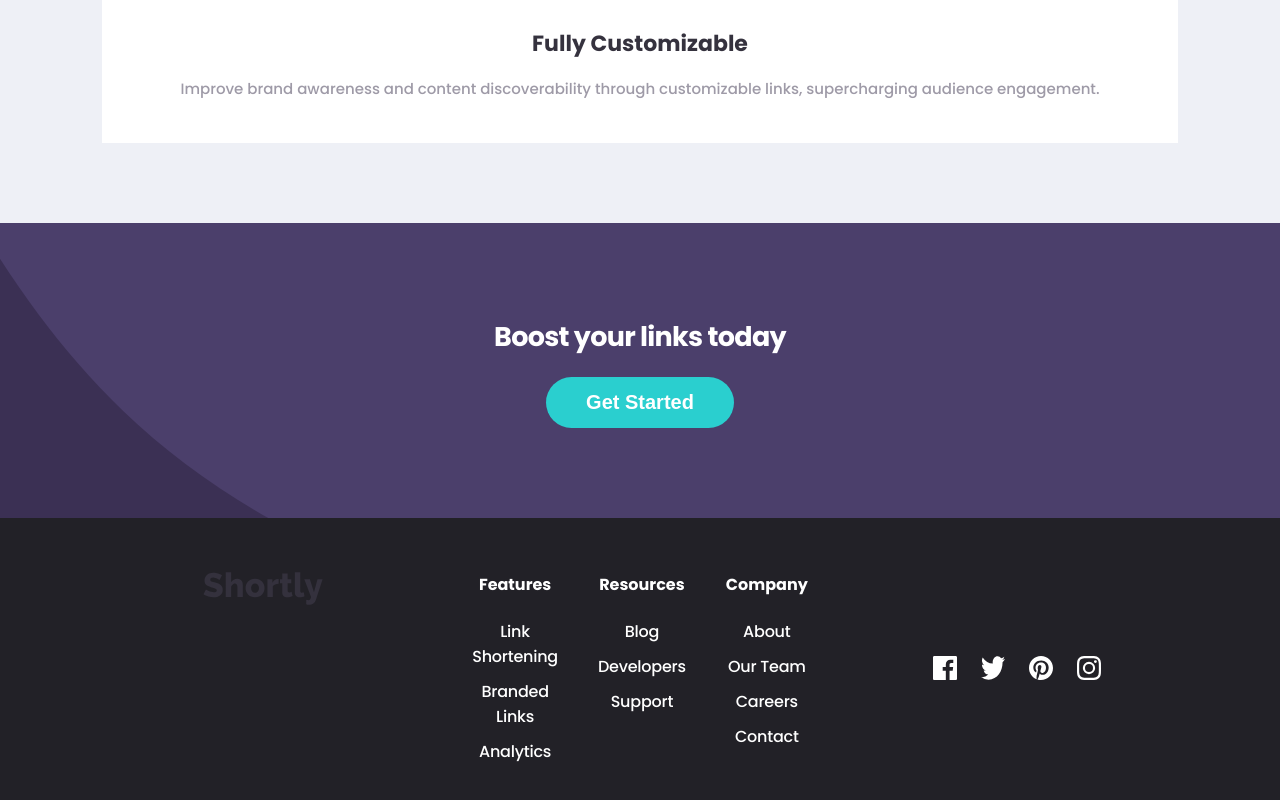
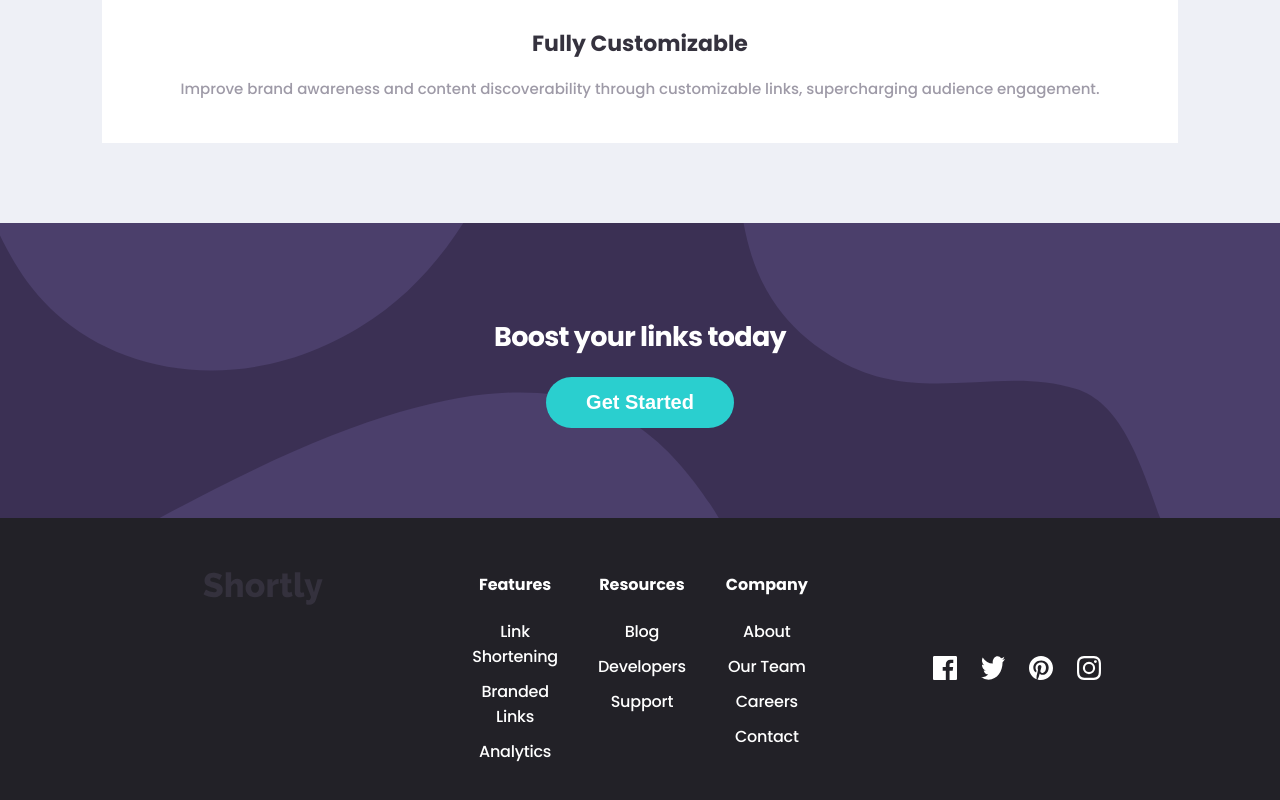
Before and after one commit to BreakingDev24/url-shortening-api-landing-page, a React (Vite) app: page / in a window 1280 px wide. Shown: the part 1719-2519 px from the top of the page. Built offline with nearby package versions, Linux system fonts and the light colour scheme.

Commit message:
style(CallToAction): update background image for desktop view
- Added a media query for screens wider than 1000px
- Set background image to 'bg-boost-desktop.svg' for better visual presentation on larger devices
- Ensured background does not repeat and covers the entire section

```diff
--- a/src/components/CallToAction/CallToAction.module.scss
+++ b/src/components/CallToAction/CallToAction.module.scss
@@ -19,3 +19,11 @@
     margin-bottom: px-to-rem(16);
   }
 }
+
+@media (width >= px-to-rem(1000)) {
+  .ctaSection {
+    background-image: url(../../assets/bg-boost-desktop.svg);
+    background-repeat: no-repeat;
+    background-size: 100% 100%;
+  }
+}
```
